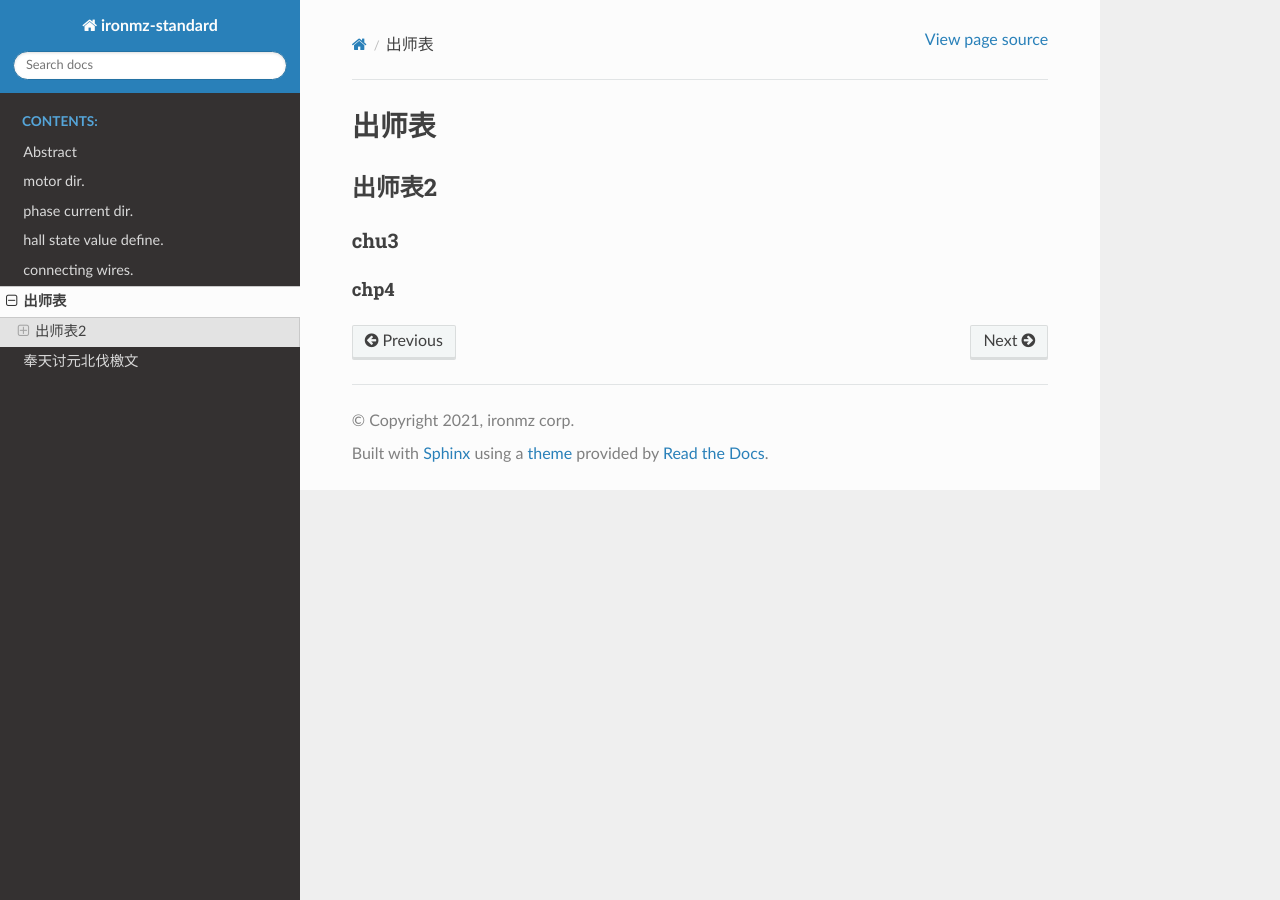
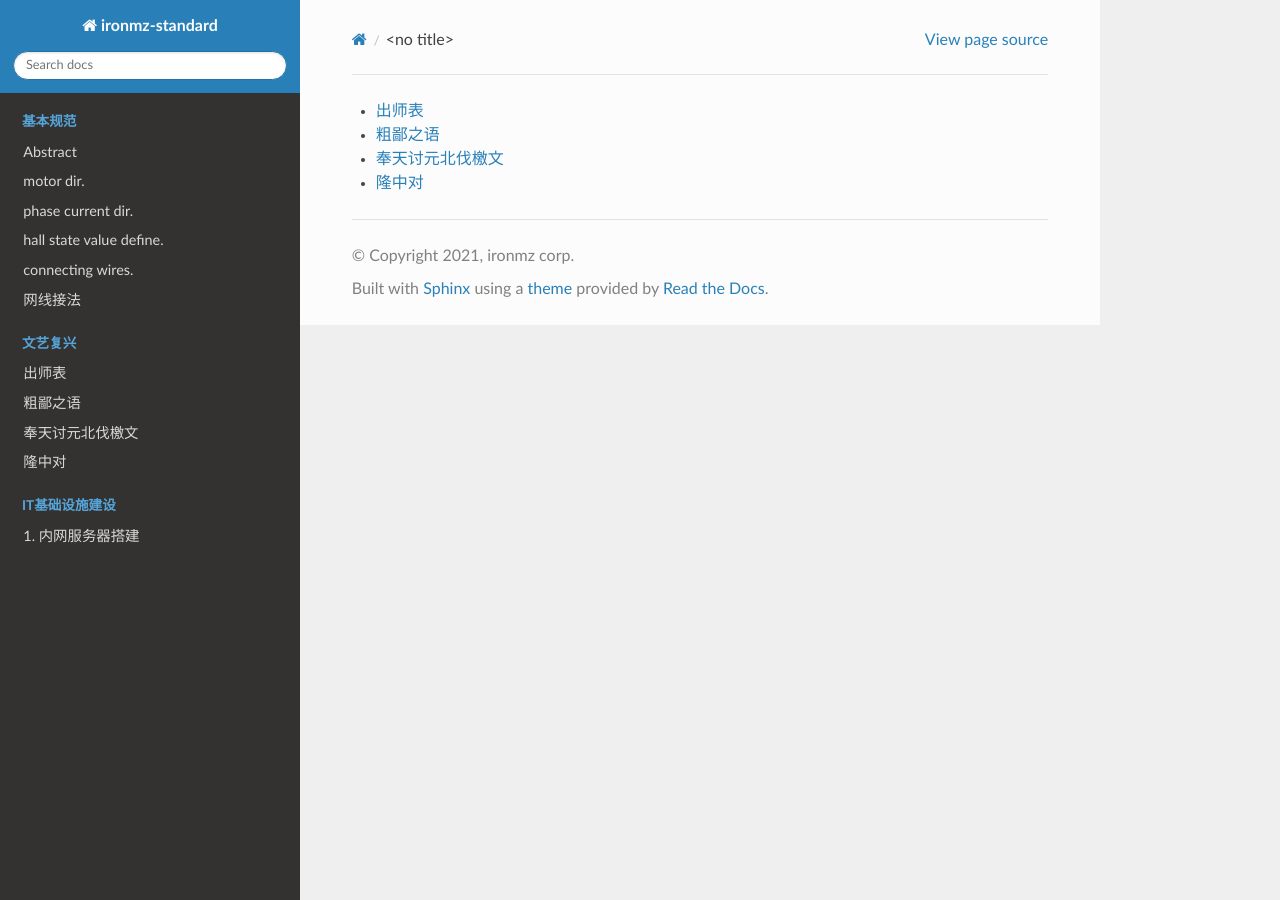
Before and after one commit to 137526291/std_doc, a Sphinx documentation site: the page built from source/classic_textbook.rst, in a window 1280 px wide. Built offline with Sphinx 7.4.7 and the Read the Docs theme 2.0.0, drawn with Linux system fonts in a browser that asks for light colours.

```diff
--- a/source/classic_textbook.rst
+++ b/source/classic_textbook.rst
@@ -1,13 +1,11 @@
 
-出师表
-===================
+.. toctree::
+   :maxdepth: 0
 
-出师表2
--------------------
+   出师表.rst
 
-chu3
-~~~~~~~~~~~~~~~~~~~
+   粗鄙之语.rst
 
+   谕中原檄.rst
 
-chp4
-^^^^^^^^^^^^^^^^^^^
+   隆中对.rst
--- /dev/null
+++ b/source/install.rst
@@ -0,0 +1,5 @@
+.. _install:
+
+###################
+coming soon~.
+###################
--- /dev/null
+++ b/source/introduction.rst
@@ -0,0 +1,16 @@
+
+内网服务器搭建
+------------
+
+本网站分为四部分，主要内容介绍如下：
+
+- :doc:`服务器简介 <server-build>`
+	本章将简要概述 tmz 服务器搭建，提供内网服务环境的安装方法，以帮助用户扩展更加丰富的功能。
+
+- :doc:`安装 <install>`
+    尽量简单的原则，能够快速上手使用，便于学习和教学使用。
+
+
+如果您对该文档任何的建议和意见，
+欢迎在  `Github <https://github.com/dji-sdk/RoboMaster-SDK>`_
+上联系我们。
--- a/source/粗鄙之语.rst
+++ b/source/粗鄙之语.rst
@@ -1,3 +1,7 @@
+====================
+粗鄙之语
+====================
+
 
 王朗：来者可是诸葛孔明？
 诸葛亮：正是。
--- a/source/谕中原檄.rst
+++ b/source/谕中原檄.rst
@@ -2,6 +2,7 @@
 奉天讨元北伐檄文
 ===================
 ``又名《谕中原檄》``
+
 
 宋濂
 
--- a/source/隆中对.rst
+++ b/source/隆中对.rst
@@ -2,6 +2,7 @@
 隆中对
 =====================
 陈寿 〔魏晋〕
+
 
 　　亮躬耕陇亩，好为《梁父吟》。身长八尺，每自比于管仲、乐毅，时人莫之许也。惟博陵崔州平、颍川徐庶元直与亮友善，谓为信然。
 
```
Also changed, not shown: source/index.rst (+27 -8 lines), source/server-build.rst (renamed from source/内网服务器搭建笔记.rst, +7 -6 lines), source/网线接法.rst (added, +9 -0 lines), imgs/t568b.png (added), 1 other file.
